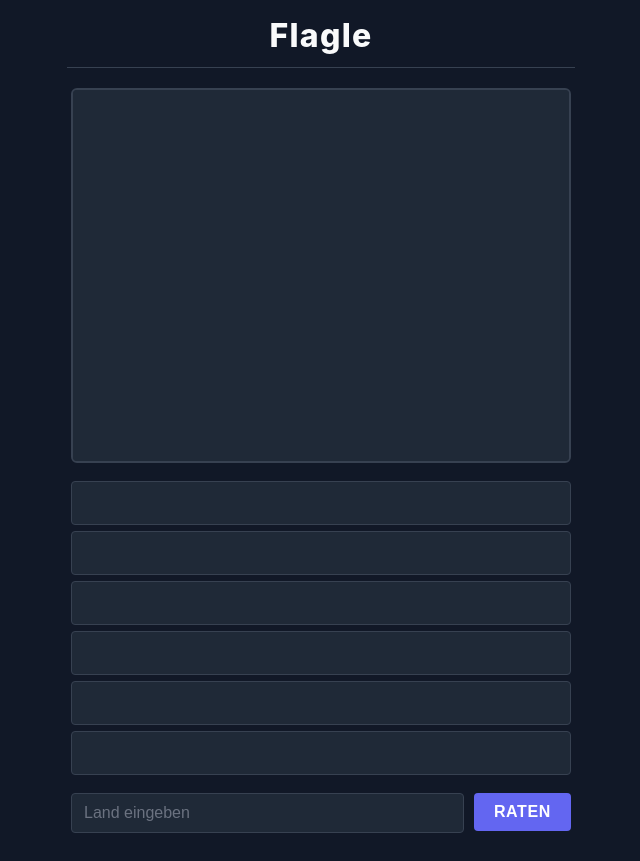
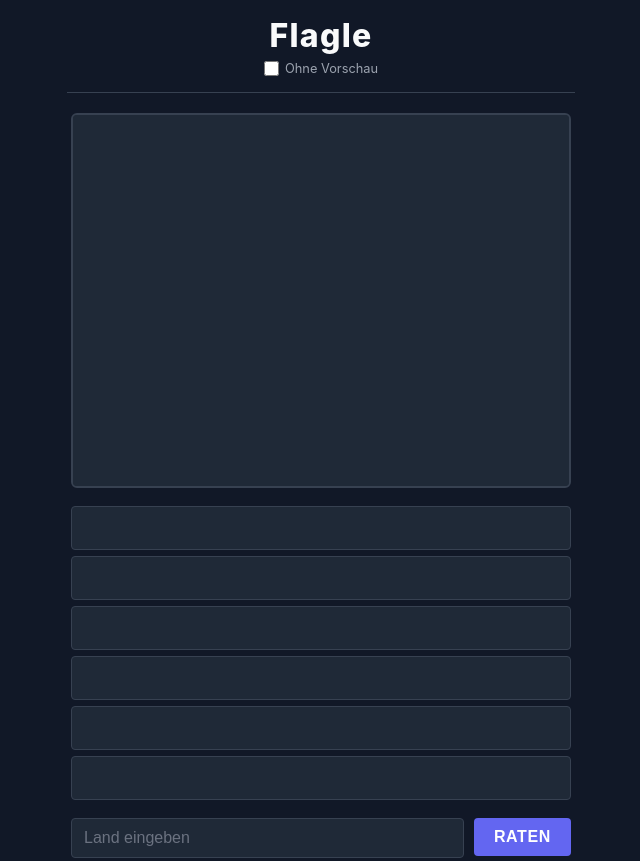
Before and after one commit to nilsniemeyer/flagle-game, a plain HTML site: page index.html in a window 1280 px wide. Shown: the top 861 px of the page, without its empty margins (319-959 px from the left). Drawn offline with Linux system fonts and the light colour scheme.

Commit message:
Added advanced mode

```diff
--- a/index.html
+++ b/index.html
@@ -10,6 +10,10 @@
   <div id="app">
     <header>
       <h1>Flagle</h1>
+      <label id="hard-mode-toggle">
+        <input type="checkbox" id="hard-mode-cb">
+        <span>Ohne Vorschau</span>
+      </label>
     </header>
 
     <main>
--- a/script.js
+++ b/script.js
@@ -32,6 +32,8 @@
 const countdownArea = document.getElementById("countdown-area");
 const countdownEl = document.getElementById("countdown");
 const paletteSwatch = document.getElementById("palette-swatches");
+const hardModeCb = document.getElementById("hard-mode-cb");
+const app = document.getElementById("app");
 
 /* ── Helpers ───────────────────────────────────────────────────────────────── */
 
@@ -354,6 +356,20 @@
   guessBtn.disabled = false;
 });
 
+/* ── Hard mode toggle ──────────────────────────────────────────────────────── */
+
+function applyHardMode(on) {
+  app.classList.toggle("hide-thumbs", on);
+  hardModeCb.checked = on;
+  localStorage.setItem("flagle-hard-mode", on ? "1" : "0");
+}
+
+hardModeCb.addEventListener("change", () => {
+  applyHardMode(hardModeCb.checked);
+});
+
+applyHardMode(localStorage.getItem("flagle-hard-mode") === "1");
+
 /* ── Palette footer ────────────────────────────────────────────────────────── */
 
 function renderPalette() {
--- a/style.css
+++ b/style.css
@@ -36,6 +36,38 @@
   letter-spacing: 0.04em;
   color: #f9fafb;
 }
+
+/* ── Hard-mode toggle ──────────────────────────────────────────────────────── */
+
+#hard-mode-toggle {
+  display: inline-flex;
+  align-items: center;
+  gap: 6px;
+  margin-top: 6px;
+  cursor: pointer;
+  font-size: 0.8rem;
+  color: #9ca3af;
+  user-select: none;
+}
+
+#hard-mode-toggle input {
+  accent-color: #6366f1;
+  width: 15px;
+  height: 15px;
+  cursor: pointer;
+}
+
+#hard-mode-toggle:hover { color: #e5e7eb; }
+
+/* When active: hide all flag thumbnails */
+#app.hide-thumbs .guess-thumb img,
+#app.hide-thumbs .dropdown-item img { display: none; }
+
+#app.hide-thumbs .guess-row {
+  grid-template-columns: 1fr 64px;
+}
+
+#app.hide-thumbs .guess-thumb { display: none; }
 
 /* ── Banner (win / lose) ───────────────────────────────────────────────────── */
 
```
